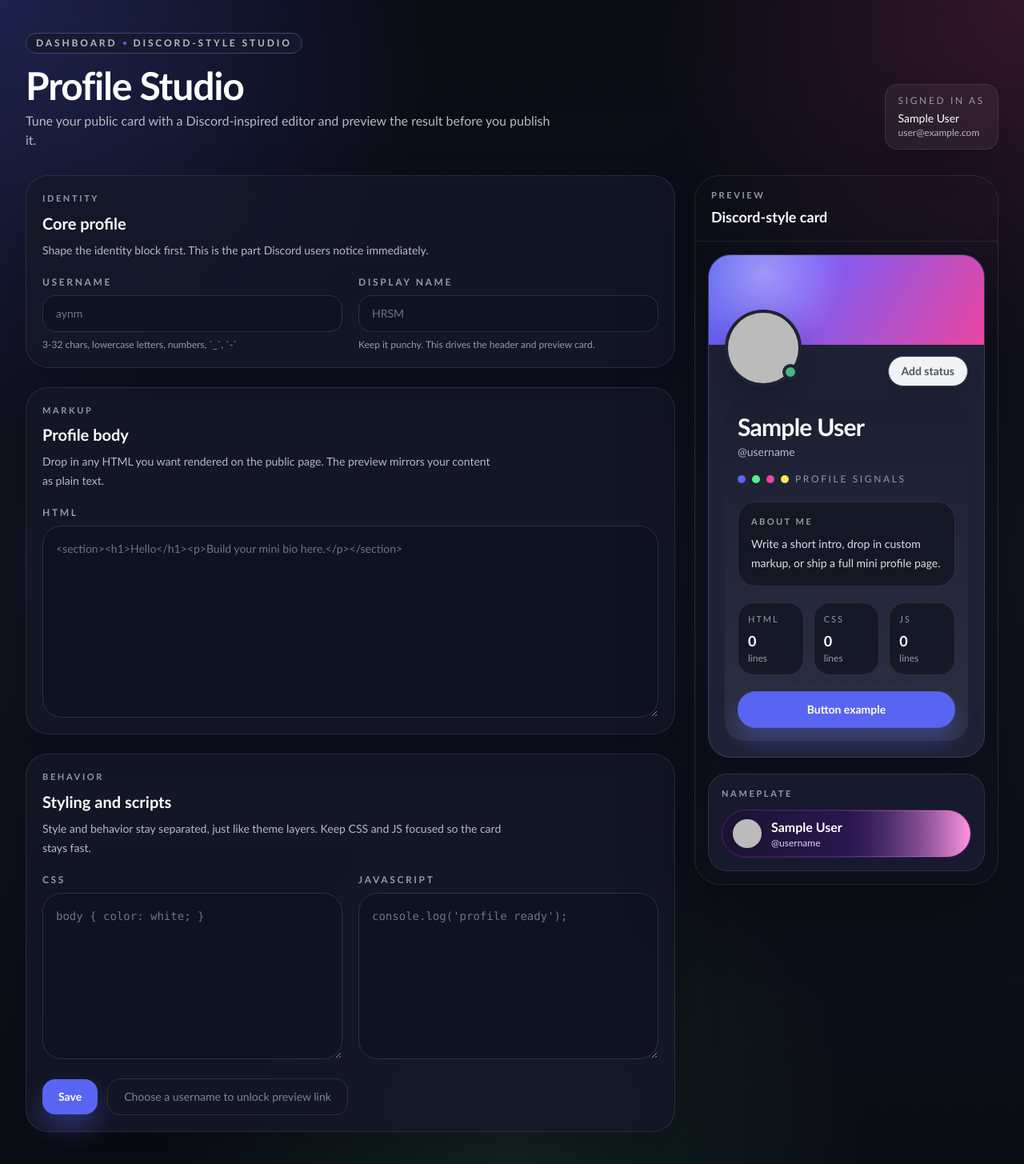
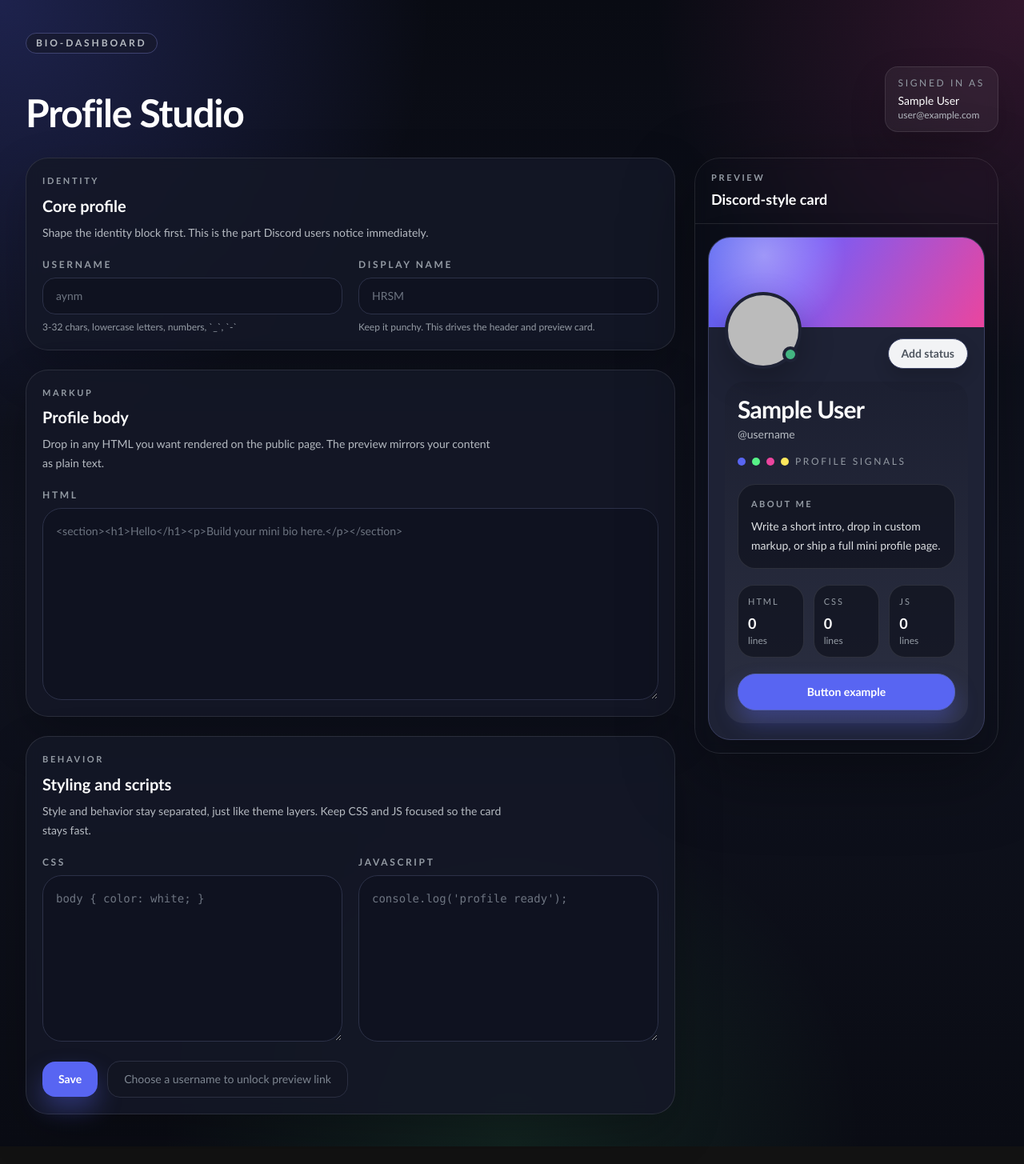
Before and after one commit to HaruSameee/aynm-bio, a Next.js app: page /dashboard in a window 1280 px wide. Shown: the whole page at 80% size. After the commit the page ends 1433 px from the top, so only its background shows below. Built offline with nearby package versions, Linux system fonts and the light colour scheme; no server answers; the database is empty; sample sign-in values are in the browser's storage.

Commit message:
Trim dashboard hero copy

```diff
--- a/src/app/dashboard/page.tsx
+++ b/src/app/dashboard/page.tsx
@@ -23,20 +23,14 @@ export default async function DashboardPage() {
   return (
     <main className="mx-auto flex min-h-screen w-full max-w-7xl flex-col gap-8 px-5 py-8 sm:px-6 lg:px-8 lg:py-10">
       <header className="space-y-4">
-        <div className="inline-flex items-center gap-2 rounded-full border border-[#3f4371] bg-[#171a2d]/80 px-3 py-1 text-xs font-semibold uppercase tracking-[0.24em] text-[#b5bac1]">
-          Dashboard
-          <span className="h-1 w-1 rounded-full bg-[#5865f2]" />
-          Discord-style studio
+        <div className="inline-flex items-center rounded-full border border-[#3f4371] bg-[#171a2d]/80 px-3 py-1 text-xs font-semibold uppercase tracking-[0.24em] text-[#b5bac1]">
+          bio-dashboard
         </div>
         <div className="flex flex-col gap-3 lg:flex-row lg:items-end lg:justify-between">
-          <div className="space-y-2">
+          <div>
             <h1 className="text-4xl font-semibold tracking-tight text-white sm:text-5xl">
               Profile Studio
             </h1>
-            <p className="max-w-2xl text-sm leading-6 text-[#b5bac1] sm:text-base">
-              Tune your public card with a Discord-inspired editor and preview
-              the result before you publish it.
-            </p>
           </div>
           <div className="rounded-2xl border border-white/10 bg-white/5 px-4 py-3 text-sm text-[#dbdee1] shadow-[0_20px_45px_rgba(0,0,0,0.18)] backdrop-blur">
             <div className="text-xs uppercase tracking-[0.22em] text-[#949ba4]">
--- a/src/components/ProfileEditor.tsx
+++ b/src/components/ProfileEditor.tsx
@@ -317,35 +317,6 @@ export function ProfileEditor({ currentUser, profile }: ProfileEditorProps) {
                 </div>
               </div>
             </div>
-
-            <div className="mt-5 rounded-[24px] border border-white/10 bg-[#171a2d] p-4">
-              <div className="text-[11px] font-semibold uppercase tracking-[0.24em] text-[#949ba4]">
-                Nameplate
-              </div>
-              <div className="mt-3 overflow-hidden rounded-full border border-[#41235f] bg-[linear-gradient(90deg,#25103f_0%,#48227a_48%,#ff7dd9_100%)] p-[1px]">
-                <div className="flex items-center gap-3 rounded-full bg-[linear-gradient(90deg,#1a1230_0%,#2a1750_52%,rgba(255,255,255,0.18)_100%)] px-3 py-2">
-                  <div className="flex h-9 w-9 items-center justify-center overflow-hidden rounded-full bg-[#2b2f45] text-xs font-bold text-white">
-                    {currentUser.image ? (
-                      <img
-                        alt={previewName}
-                        className="h-full w-full object-cover"
-                        src={currentUser.image}
-                      />
-                    ) : (
-                      initials
-                    )}
-                  </div>
-                  <div className="min-w-0">
-                    <div className="truncate text-base font-semibold text-white">
-                      {previewName}
-                    </div>
-                    <div className="truncate text-xs text-[#d8d4ff]">
-                      @{previewHandle}
-                    </div>
-                  </div>
-                </div>
-              </div>
-            </div>
           </div>
         </div>
       </aside>
```
